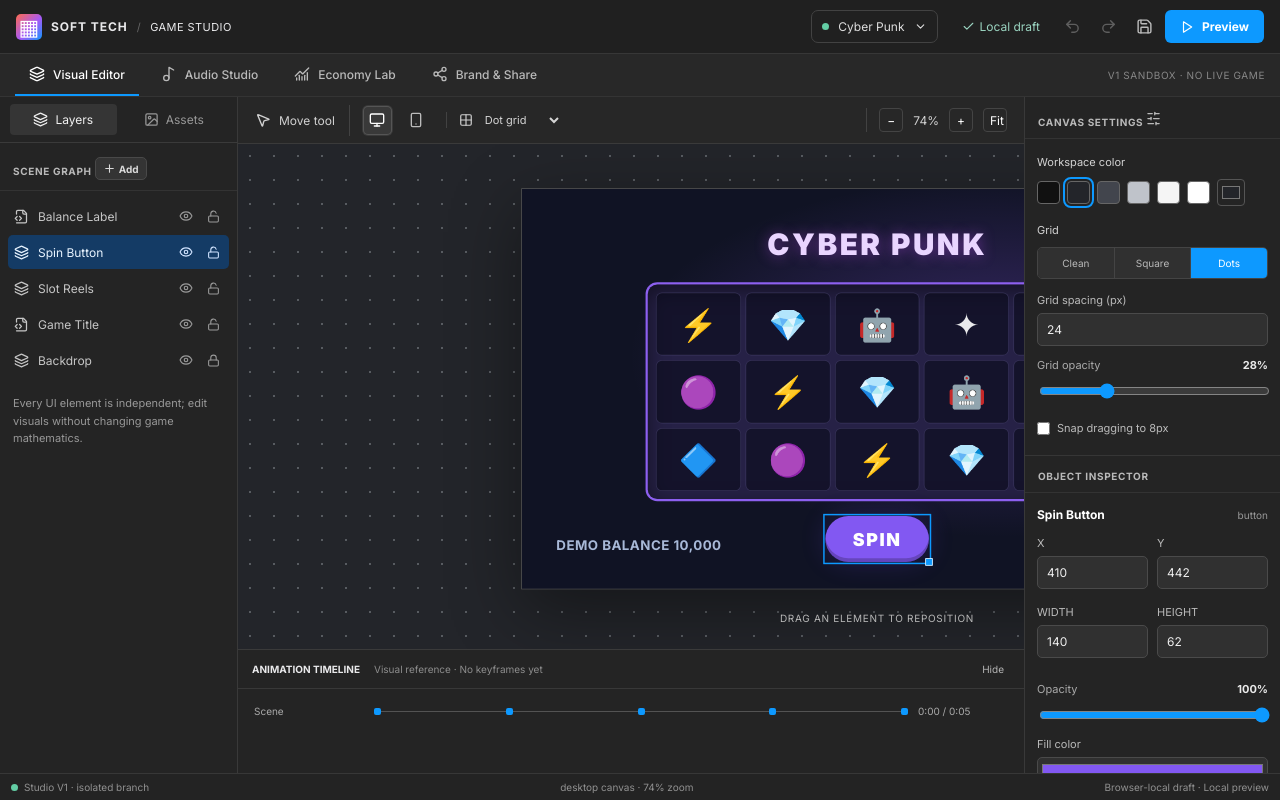
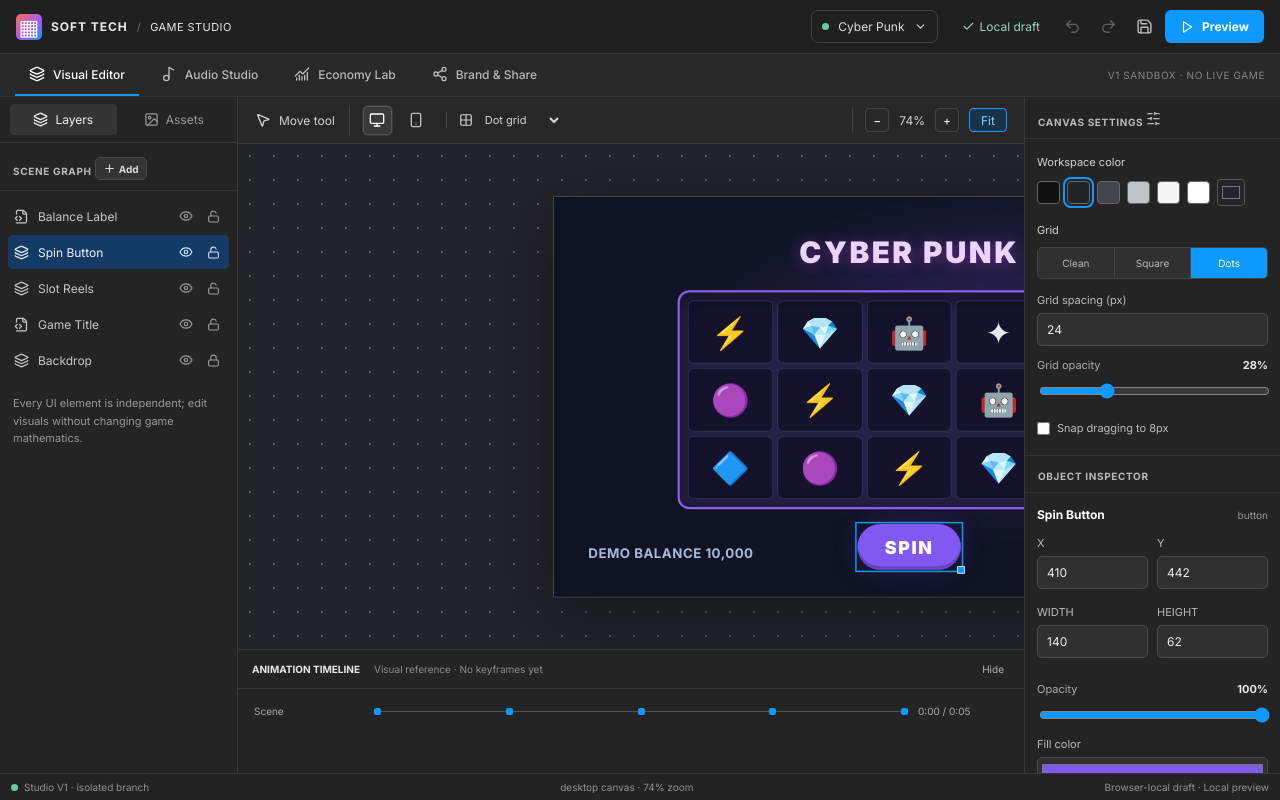
Before and after one commit to 9dbit/Soft-Tech, a React (Vite) app in the folder game-studio/: page / in a window 1280 px wide. Built offline with nearby package versions, Linux system fonts and the light colour scheme.

Commit message:
fix(game-studio): center and fit complete canvas in available editor space

```diff
--- a/game-studio/src/styles.css
+++ b/game-studio/src/styles.css
@@ -60,7 +60,9 @@ input, textarea, select { accent-color: #0d99ff; }
 .toolbar-group select option { color: #fff; background: #262626; }
 .zoom-control { margin-left: auto; gap: 10px; }
 .zoom-control button { background: transparent; color: white; border: 1px solid #444; border-radius: 4px; width: 24px; height: 24px; }
-.canvas-viewport { min-height: 0; flex: 1; overflow: auto; position: relative; display: flex; align-items: flex-start; justify-content: flex-start; padding: 45px 50px 85px; }
+.zoom-control button.zoom-fit { width: auto; padding: 0 9px; min-width: 38px; }
+.zoom-control button.zoom-fit.active { border-color: #0d99ff; color: #8bd1ff; background: #19344a; }
+.canvas-viewport { min-height: 0; flex: 1; overflow: auto; position: relative; display: flex; align-items: center; justify-content: center; padding: 18px; }
 .stage-outer { margin: auto; flex: none; box-shadow: 0 20px 65px rgba(0,0,0,.4); }
 .game-stage { position: relative; overflow: hidden; background: #101324; box-shadow: 0 0 0 1px #555; }
 .scene-layer { user-select: none; }
```
